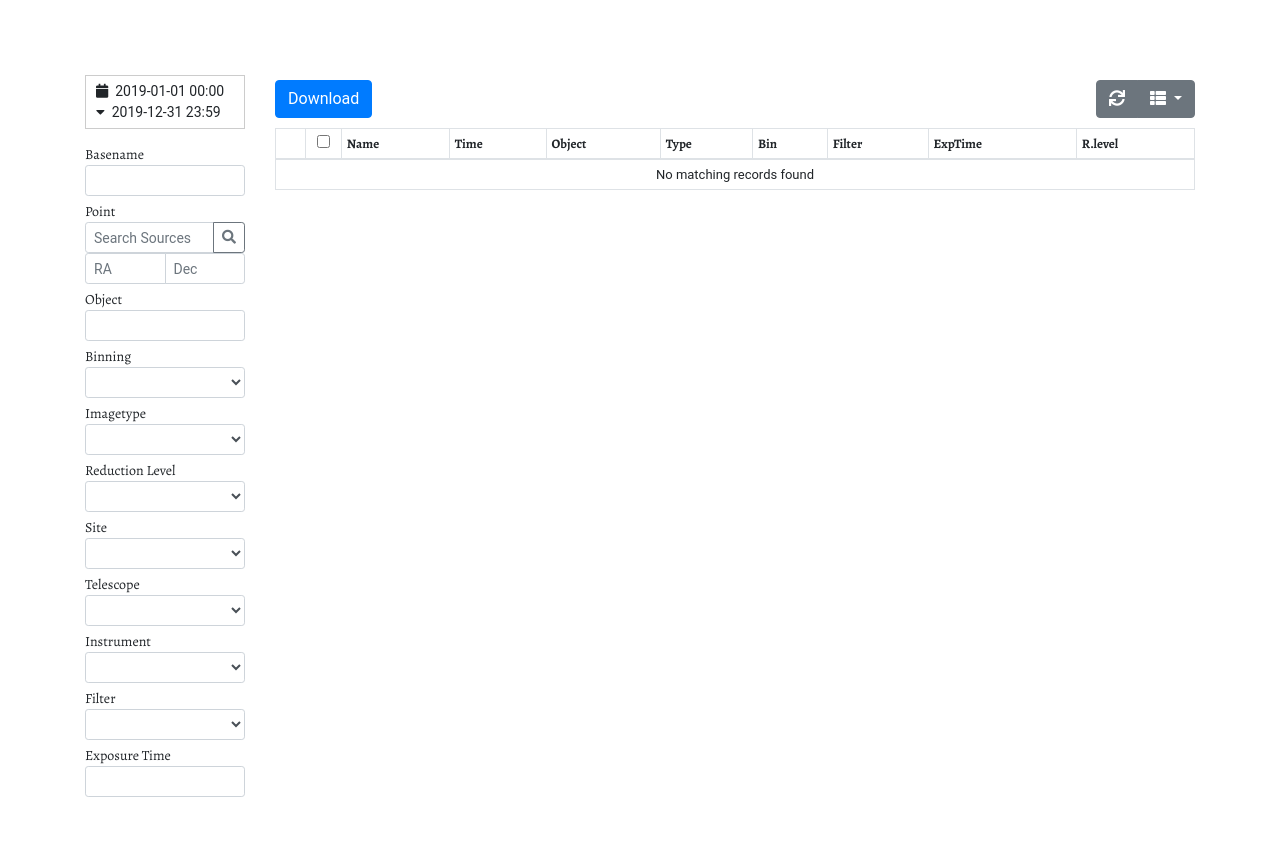
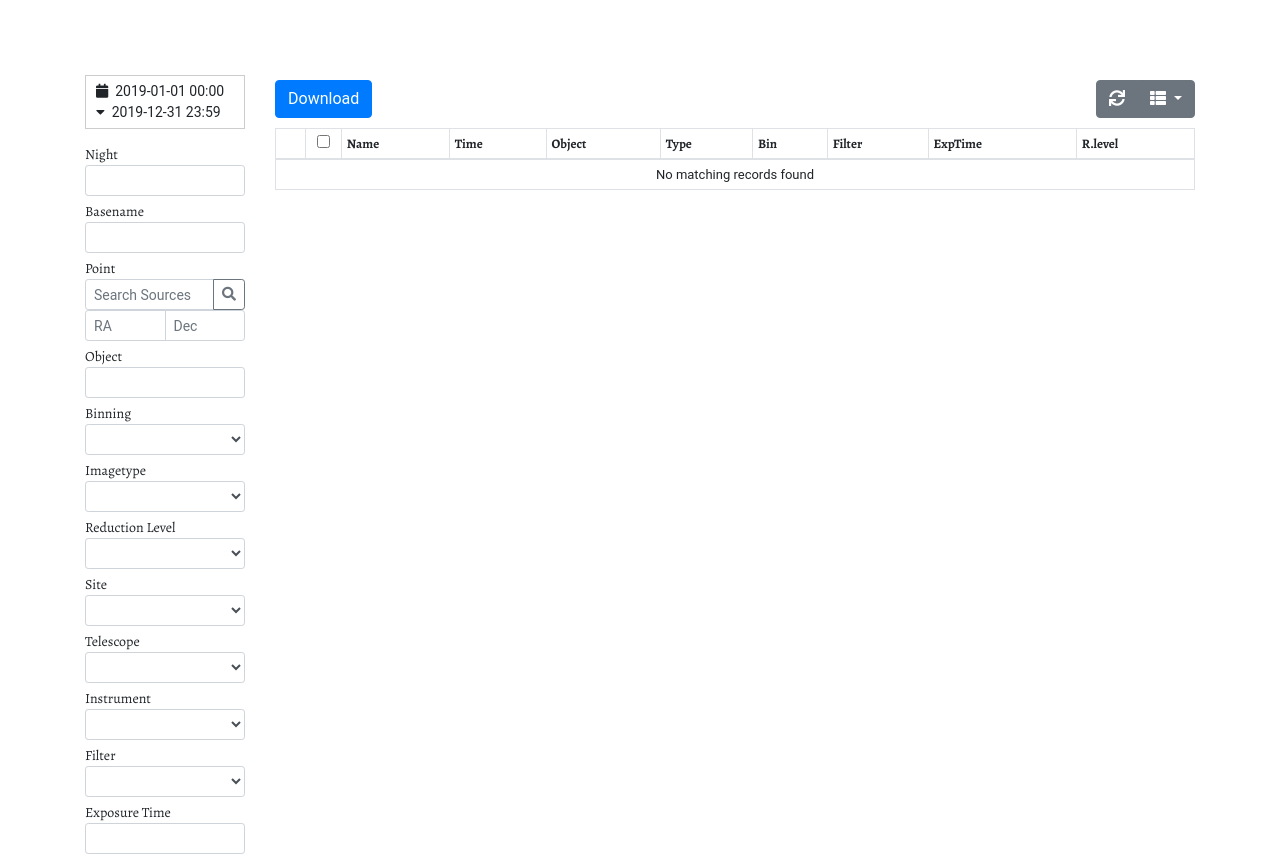
Before and after one commit to pyobs/pyobs-archive, a Django app: page / in a window 1280 px wide. Shown: the part 56-915 px from the top of the page. Before the commit the page ends 853 px from the top, so only its background shows below. Run offline with Django 3.2, Linux system fonts and the light colour scheme; lists and menus that the app fills with data are empty; parts of the project's set-up code (start-up, migrations or seed data) failed here and were passed over; some libraries are stand-ins or nearby versions; some web fonts are replaced.

Commit message:
added "night" to search options

```diff
--- a/pyobs_archive/api/views.py
+++ b/pyobs_archive/api/views.py
@@ -76,6 +76,9 @@ def filter_frames(data, request):
     f = request.GET.get('EXPTIME', '').strip()
     if f != '':
         data = data.filter(EXPTIME__gte=float(f))
+    f = request.GET.get('night', '').strip()
+    if f != '':
+        data = data.filter(night=f)
     f = request.GET.get('basename', '').strip()
     if f != '':
         data = data.filter(filename__icontains=f)
--- a/pyobs_archive/frontend/templates/archive/index.html
+++ b/pyobs_archive/frontend/templates/archive/index.html
@@ -8,8 +8,11 @@
                     <b class="fa fa-caret-down"></b>&nbsp; <span id="date-end"></span>
                 </div>
 
+                <label for="night" class="col-form-label-sm mb-0 pb-0">Night</label>
+                <input id="night" type="text" class="form-control form-control-sm"/>
+
                 <label for="basename" class="col-form-label-sm mb-0 pb-0">Basename</label>
-                <input id="basename" type="input" class="form-control form-control-sm keyup"/>
+                <input id="basename" type="text" class="form-control form-control-sm keyup"/>
 
                 <label for="location" class="col-form-label-sm mb-0 pb-0">Point</label>
                 <div class="input-group" id="lookup">
--- a/static/js/app.js
+++ b/static/js/app.js
@@ -135,8 +135,16 @@ $(function () {
         $('#date-end').html(end.format('YYYY-MM-DD HH:mm'));
         refreshTable();
     }
+    setDateRange(moment.utc().startOf('year'), moment.utc().endOf('year'));
 
-    setDateRange(moment.utc().startOf('year'), moment.utc().endOf('year'));
+    $('#night').daterangepicker({
+        singleDatePicker: true,
+        showDropdowns: true,
+        autoUpdateInput: false
+    }, function(start, end) {
+        $('#night').val(start.format('YYYY-MM-DD'));
+        refreshTable();
+    });
 
     function queryParams(params) {
         params.IMAGETYPE = $("#imagetype").val();
@@ -151,6 +159,7 @@ $(function () {
         params.RA = Utils.sexagesimalRaToDecimal($('#xloc').val());
         params.DEC = Utils.sexagesimalDecToDecimal($('#yloc').val());
         params.basename = $('#basename').val();
+        params.night = $('#night').val();
         params.start = $('#date-start').html();
         params.end = $('#date-end').html();
         return params;
```
